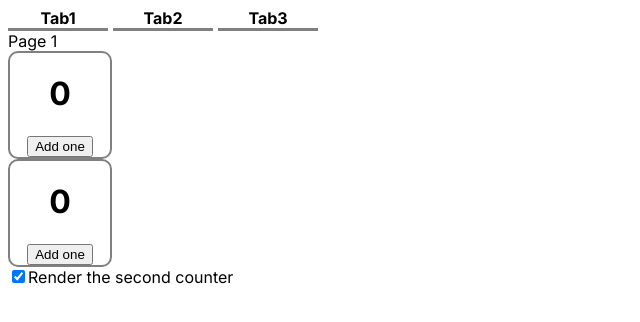
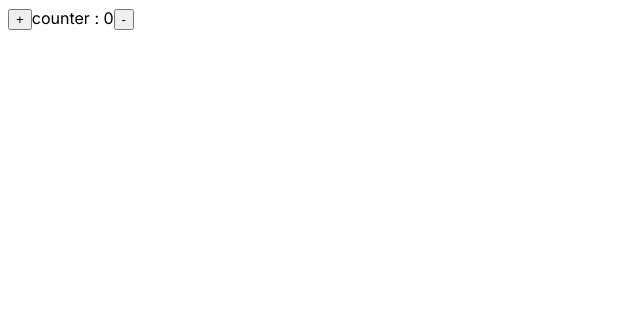
Before and after one commit to Girjashanker/nextjs-counter-app, a Next.js app: page / in a window 1280 px wide. Shown: the top 322 px of the page, without its empty margins (0-640 px from the left). Built offline with nearby package versions, Linux system fonts and the light colour scheme.

Commit message:
reducer counter done

```diff
--- a/src/app/components/ReducerCounter.js
+++ b/src/app/components/ReducerCounter.js
@@ -0,0 +1,40 @@
+import { useReducer } from "react"
+
+function reducerCounter(state, action) {
+    switch (action.type){
+        case "inc":
+            // break
+            return {counter : state.counter + 1 }
+        case "dec":
+            // break
+            return {counter : state.counter - 1}
+    }
+    return state
+}
+
+export default function ReducerCounter(){
+    const initialValue = {
+        counter : 0
+    }
+    const [newState, dispatch] = useReducer(reducerCounter, initialValue)
+
+    const incHandler = () => {
+        dispatch({
+            type : "inc"
+        })
+    }
+
+    const decHandler = () => {
+        dispatch({
+            type : "dec"
+        })
+    }
+
+    return (
+        <div>
+            <button type={"button"} onClick={incHandler} >+</button>
+            counter : { newState.counter }
+            <button type={"button"} onClick={decHandler} >-</button>
+        </div>
+)
+}
--- a/src/app/page.js
+++ b/src/app/page.js
@@ -10,6 +10,7 @@ import TodoAdd from "./components/TodoAdd";
 import TabComponent from "./components/TabComponent";
 import "./css/Tab.css"
 import ResetCounter from "./components/ResetCounter";
+import ReducerCounter from "./components/ReducerCounter";
 export default function Home() {
   console.log("re rendering");
 
@@ -58,16 +59,18 @@ export default function Home() {
       {/* <TodoAdd/> */}
 
 
-      <TabComponent headers={["Tab1", "Tab2", "Tab3"]}>
-
+      {/* <TabComponent headers={["Tab1", "Tab2", "Tab3"]}> */}
+{/*
       <div> Page 1</div>
       <div> Page 2 </div>
-      <div> Page 3</div>
+      <div> Page 3</div> */}
 
-</TabComponent>
+{/* </TabComponent> */}
 
 
-<ResetCounter/>
+{/* <ResetCounter/> */}
+
+  <ReducerCounter/>
 
     </div>
   )
```
